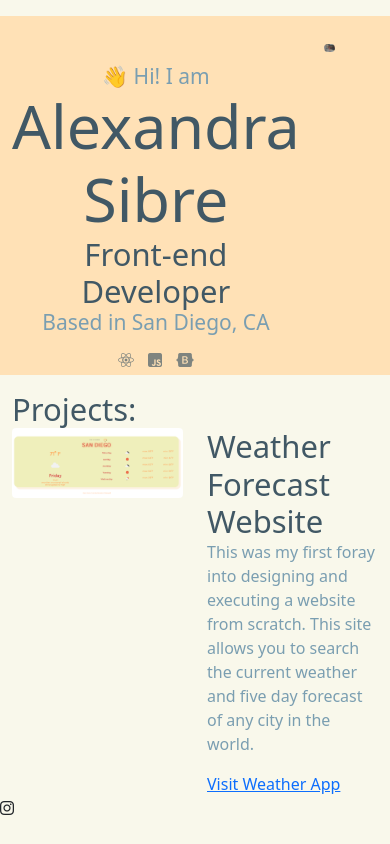
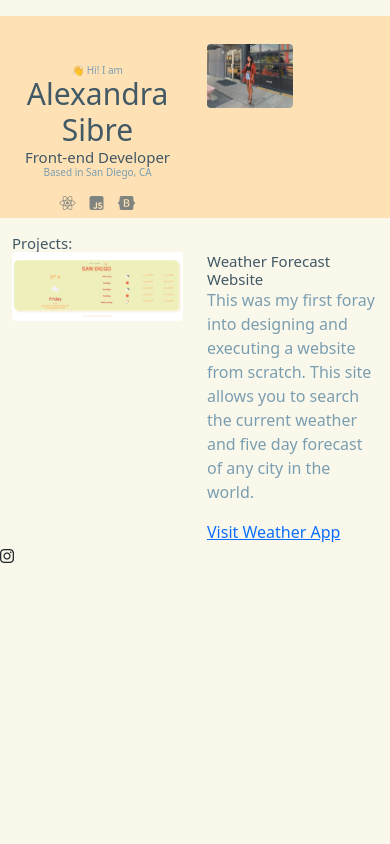
Before and after one commit to Onlygirlintown/portfolio-project, a plain HTML site: page index.html in a window 390 px wide. Drawn offline with nearby package versions, Linux system fonts and the light colour scheme.

Commit message:
trying out media css attributes on header

```diff
--- a/css/styles.css
+++ b/css/styles.css
@@ -55,7 +55,16 @@ p {
 }
 @media (max-width:400px){
     .austin-selfie{
-        max-width: 20%;
+        max-width: 50%;
 
     }
+    h1{
+        font-size: 30px;
+    }
+    h2{
+        font-size:15px;
+    }
+    h3{
+        font-size: 10px;
+    }
 }
```
